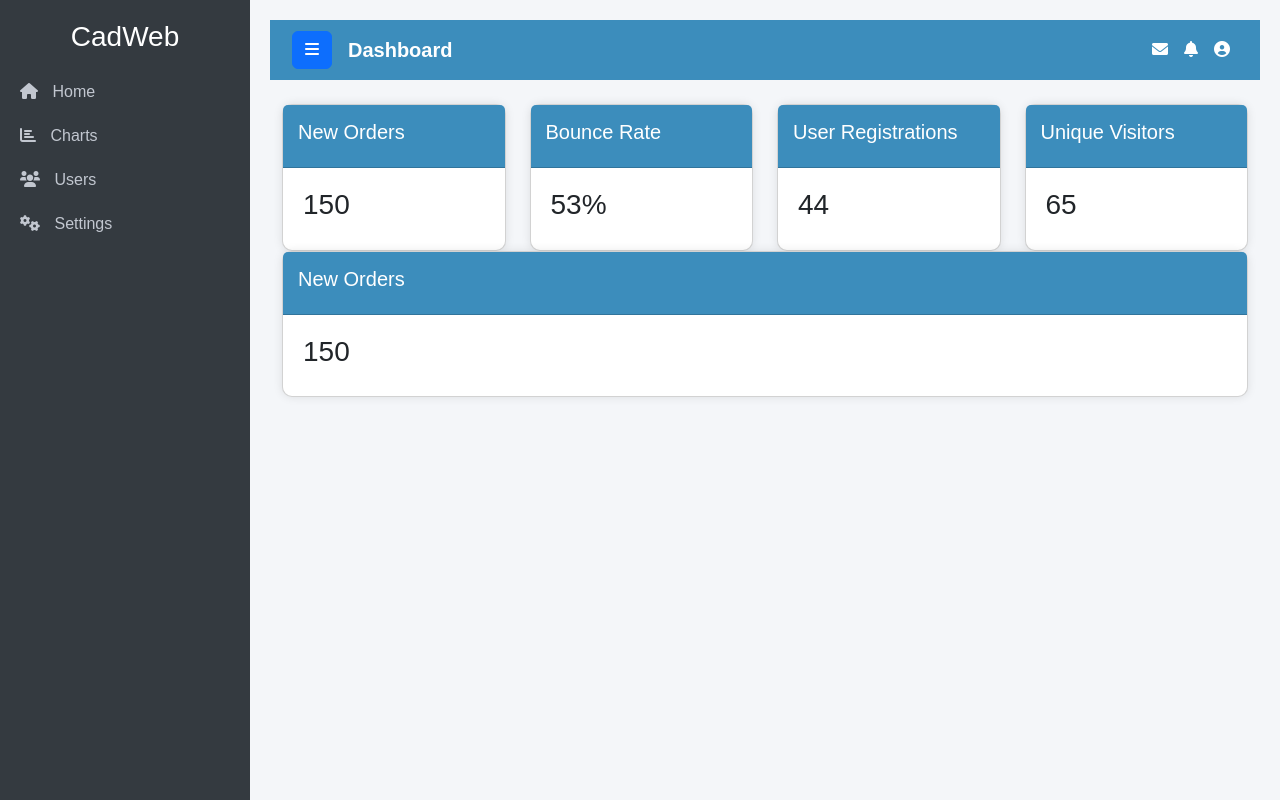
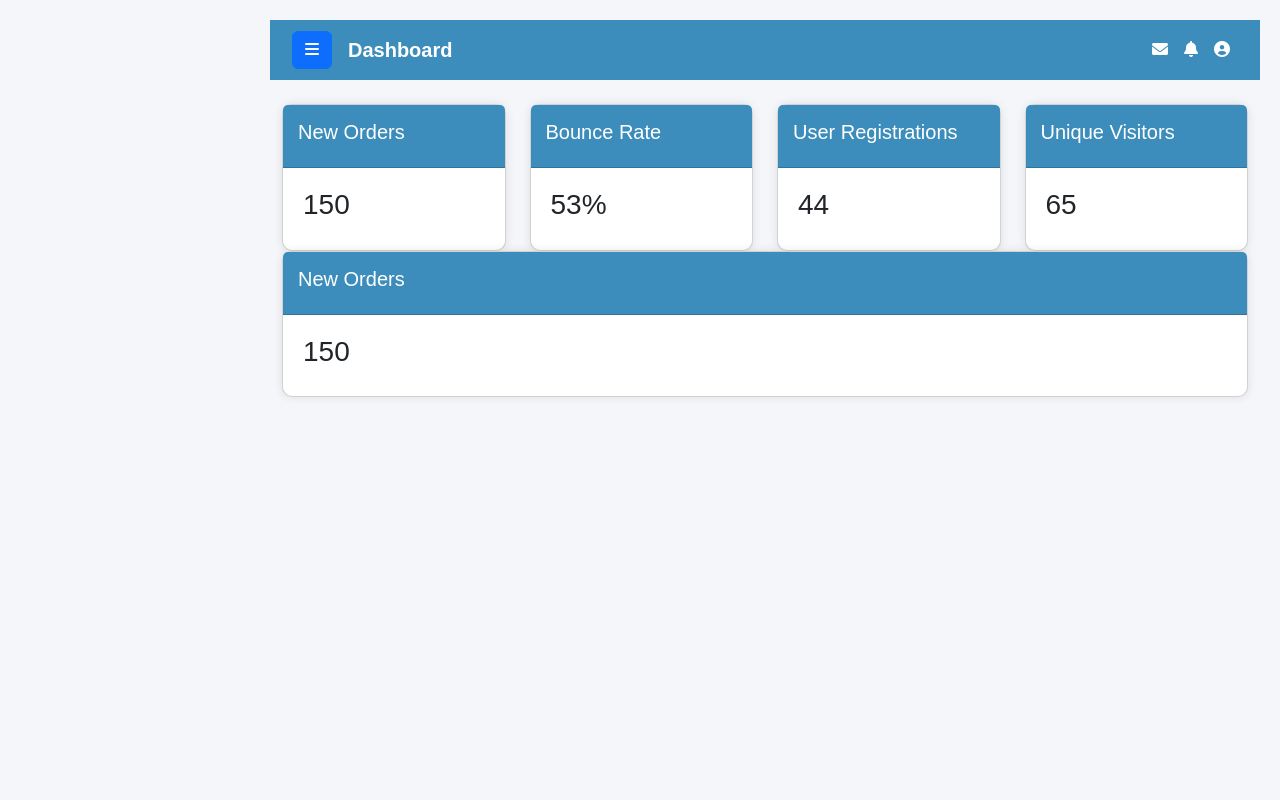
Before and after one commit to Josimarmn/piloto, a Django app: template home/templates/cadweb.html in a window 1280 px wide. Run offline with Django 5.2, Linux system fonts and the light colour scheme; the template is opened without the code that fills it, so the values that code supplies are empty.

Commit message:
Update cadweb.html

```diff
--- a/home/templates/cadweb.html
+++ b/home/templates/cadweb.html
@@ -87,55 +87,6 @@
     </style>
 </head>
 <body>
-
-    <!-- Sidebar -->
-    <div class="sidebar" id="sidebar">
-        <div class="text-center text-white mb-3">
-            <h3>CadWeb</h3>
-        </div>
-        <ul class="nav flex-column">
-            <li class="nav-item">
-                <a href="#" class="nav-link"><i class="fas fa-home"></i> <span>Home</span></a>
-            </li>
-            <li class="nav-item">
-                <a href="#" class="nav-link"><i class="fas fa-chart-bar"></i> <span>Charts</span></a>
-                <ul class="submenu nav flex-column">
-                    <li class="nav-item">
-                        <a href="#" class="nav-link">Bar Chart</a>
-                    </li>
-                    <li class="nav-item">
-                        <a href="#" class="nav-link">Pie Chart</a>
-                    </li>
-                    <li class="nav-item">
-                        <a href="#" class="nav-link">Line Chart</a>
-                    </li>
-                </ul>
-            </li>
-            <li class="nav-item">
-                <a href="#" class="nav-link"><i class="fas fa-users"></i> <span>Users</span></a>
-                <ul class="submenu nav flex-column">
-                    <li class="nav-item">
-                        <a href="#" class="nav-link">User List</a>
-                    </li>
-                    <li class="nav-item">
-                        <a href="#" class="nav-link">Add User</a>
-                    </li>
-                </ul>
-            </li>
-            <li class="nav-item">
-                <a href="#" class="nav-link"><i class="fas fa-cogs"></i> <span>Settings</span></a>
-                <ul class="submenu nav flex-column">
-                    <li class="nav-item">
-                        <a href="#" class="nav-link">General</a>
-                    </li>
-                    <li class="nav-item">
-                        <a href="#" class="nav-link">Security</a>
-                    </li>
-                </ul>
-            </li>
-        </ul>
-    </div>
-
     <!-- Main Content -->
     <div class="content" id="content">
         <!-- Navbar -->
```
